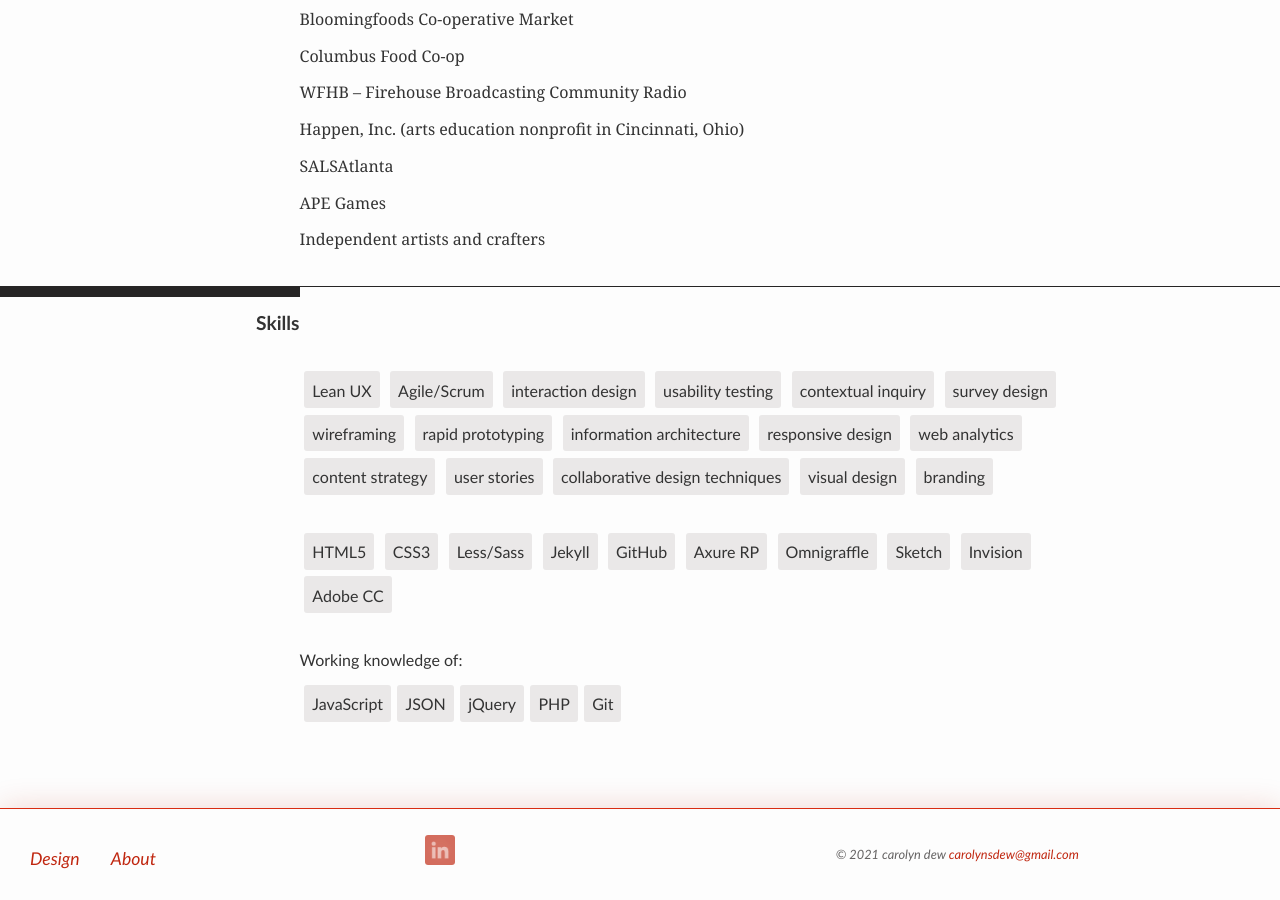
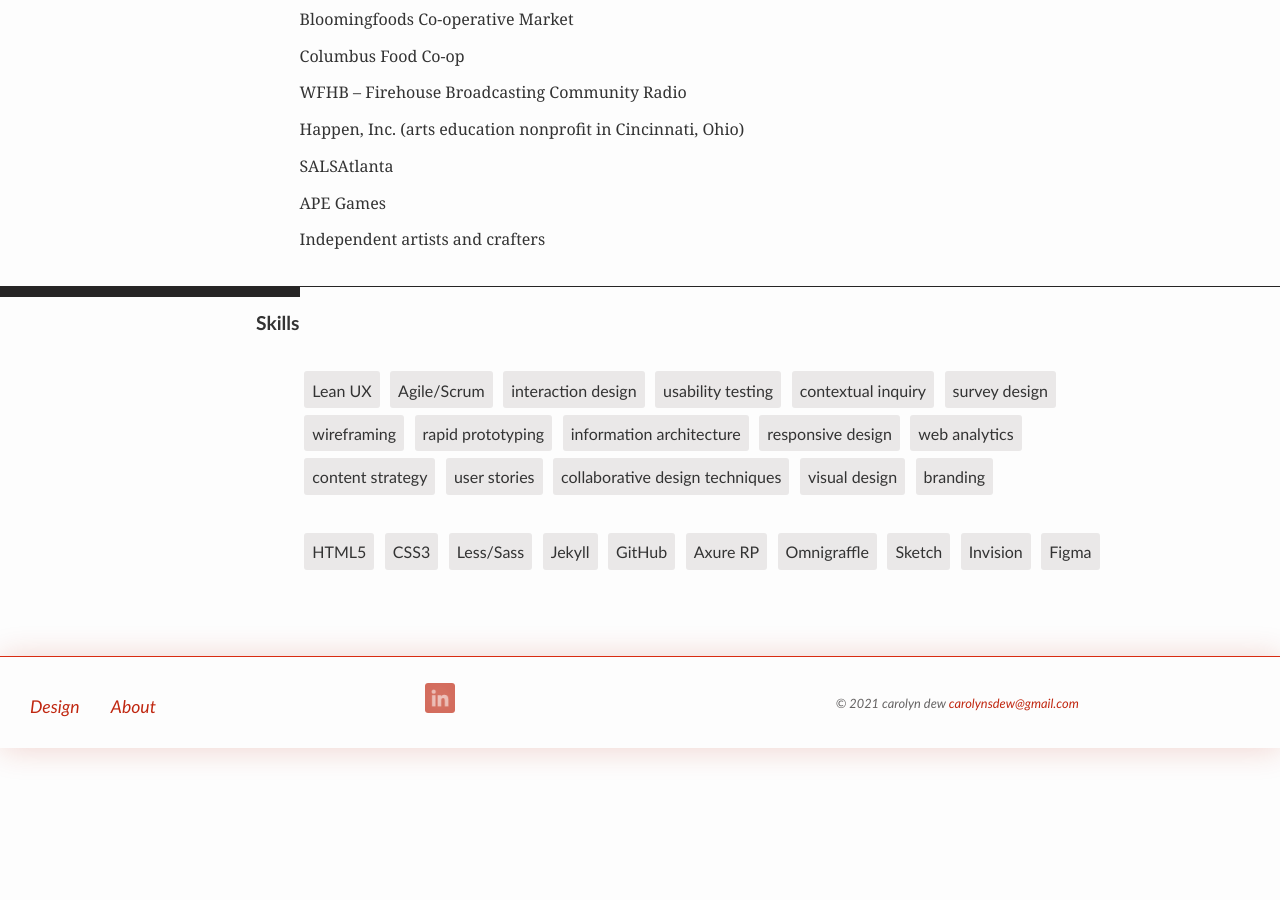
Before and after one commit to carodew/carodew.github.io, a Jekyll site: the page built from about.md, in a window 1280 px wide and 900 px high, scrolled down 1092 px. Built offline with Jekyll 4.4.1, drawn with Linux system fonts in a browser that asks for light colours.

Commit message:
update skills

```diff
--- a/about.md
+++ b/about.md
@@ -104,11 +104,7 @@
 <li>Omnigraffle</li>
 <li>Sketch</li>
 <li>Invision</li>
-<li>Adobe CC</li>
-</ul>
-<h3>Working knowledge of: </h3>
-<ul class="skill-pills">
-<li>JavaScript</li><li>JSON</li><li>jQuery</li><li>PHP</li><li>Git</li>
+<li>Figma</li>
 </ul>
 </div>
 </section>
```
